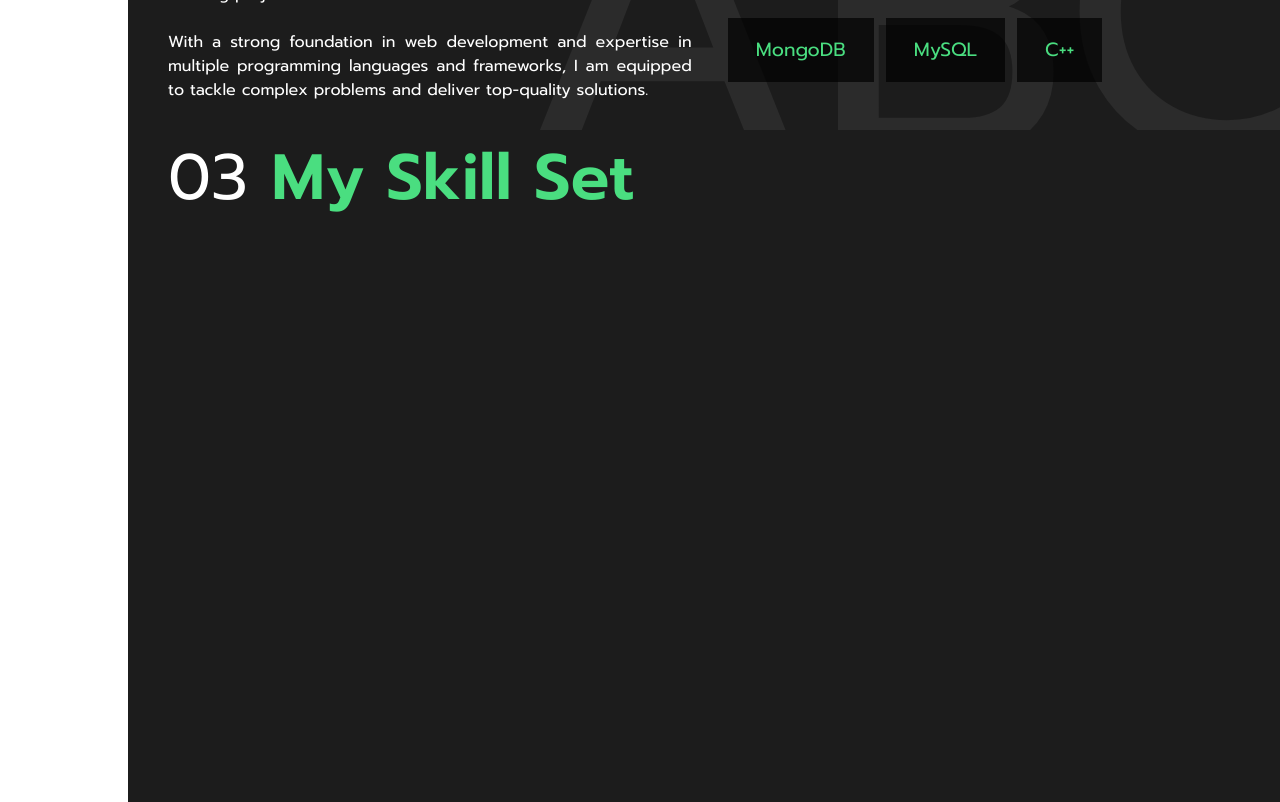
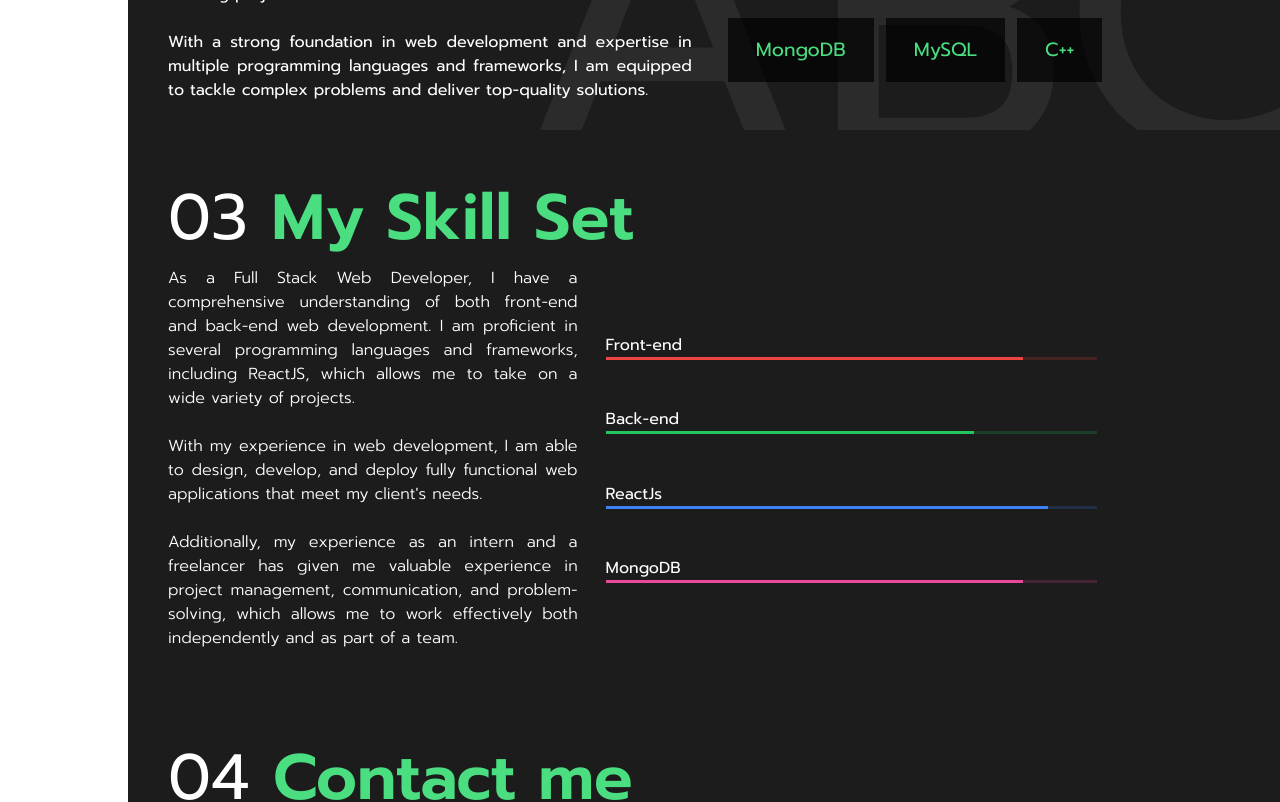
Before and after one commit to paraskalyan/Personal-website, a React (Create React App) app: page / in a window 1280 px wide. Shown: the part 1360-2162 px from the top of the page. Built offline with nearby package versions, Linux system fonts and the light colour scheme.

Commit message:
Update Skills.jsx

```diff
--- a/src/Components/Skills.jsx
+++ b/src/Components/Skills.jsx
@@ -1,11 +1,93 @@
-import React from 'react'
+import React, { useEffect } from 'react'
 import AnimatedElement from './AnimatedElement'
+import { animate, inView, motion, useAnimation } from 'framer-motion';
+import './Home.css';
+import { useInView } from 'react-intersection-observer';
 const Skills = () => {
+    const { ref: ref1, inView: inView1 } = useInView();
+    const { ref: ref2, inView: inView2 } = useInView();
+    const { ref: ref3, inView: inView3 } = useInView();
+    const { ref: ref4, inView: inView4 } = useInView();
+    const animation = useAnimation();
+    const animation2 = useAnimation();
+    const animation3 = useAnimation();
+    const animation4 = useAnimation();
+    useEffect(() => {
+        console.log(inView1, inView2)
+        if (inView1) animation.start("visible")
+        else animation.start("hidden")
+        if (inView2) animation2.start("visible")
+        else animation2.start("hidden")
+        if (inView3) animation3.start("visible")
+        else animation3.start("hidden")
+        if (inView4) animation4.start("visible")
+        else animation4.start("hidden")
+
+    }, [inView1, inView2, inView3, inView4])
+
+
     return (
-        <div className='min-h-full bg-inherit'>
+        <div id='skills' className='min-h-fit p-10 bg-inherit max-sm:px-5 max-sm:pb-3 max-sm:pt-[7vh]'>
             <AnimatedElement>
-                <div className='text-[4rem] ml-10'><span>03 </span><span className='text-green-400 font-semibold'>My Skill Set</span></div>
+                <div className='text-[4rem] max-sm:text-[2rem]'><span>03 </span><span className='text-green-400 font-semibold'>My Skill Set</span></div>
             </AnimatedElement>
+            <div className='w-full flex gap-2 max-sm:flex-col'>
+                <div className='flex-1 max-sm:my-4'>
+                    <p className='text-justify font-light'>
+                        As a Full Stack Web Developer, I have a comprehensive understanding of both front-end and back-end web development. I am proficient in several programming languages and frameworks, including ReactJS, which allows me to take on a wide variety of projects.
+                        <br /><br />With my experience in web development, I am able to design, develop, and deploy fully functional web applications that meet my client's needs.
+                        <br /><br />Additionally, my experience as an intern and a freelancer has given me valuable experience in project management, communication, and problem-solving, which allows me to work effectively both independently and as part of a team.
+                    </p>
+                </div>
+                <div className='flex-[1.5] flex flex-col justify-evenly p-5 max-sm:p-0 max-sm:gap-6 max-sm:my-5 max-sm:text-[18px]'>
+                    <div>
+                        <p>Front-end</p>
+                        <div className='level-bar bg-red-500 w-[80%] h-[3px] bg-opacity-20 relative max-sm:w-full max-sm:my-1'>
+                            <motion.div ref={ref1} variants={{ hidden: { width: 0 }, visible: { width: '85%' } }} initial="hidden" animate={animation} transition={{ duration: 0.6, delay: 0.3, type: 'spring', stiffness: '60' }} className='absolute bg-red-500 h-full left-0'>
+                            </motion.div>
+                        </div>
+                    </div>
+                    <div>
+                        <p>Back-end</p>
+                        <div className='max-sm:my-1 level-bar max-sm:w-full bg-green-500 w-[80%] h-[3px] bg-opacity-20 relative'>
+                            <motion.div
+                                ref={ref2}
+                                variants={{ hidden: { width: 0 }, visible: { width: '75%' } }}
+                                initial="hidden"
+                                animate={animation2}
+                                transition={{ duration: 0.6, delay: 0.3, type: 'spring', stiffness: '60' }}
+                                className='absolute bg-green-500 w-4 h-full left-0 bg-opacity-100'>
+                            </motion.div>
+                        </div>
+                    </div>
+                    <div>
+                        <p>ReactJs</p>
+                        <div className=' max-sm:my-1 level-bar max-sm:w-full bg-blue-500 w-[80%] h-[3px] bg-opacity-20 relative'>
+                            <motion.div
+                                ref={ref3}
+                                variants={{ hidden: { width: 0 }, visible: { width: '90%' } }}
+                                initial="hidden"
+                                animate={animation3}
+                                transition={{ duration: 0.6, delay: 0.3, type: 'spring', stiffness: '60' }}
+                                className='absolute bg-blue-500 w-4 h-full left-0 bg-opacity-100'>
+                            </motion.div>
+                        </div>
+                    </div>
+                    <div>
+                        <p>MongoDB</p>
+                        <div className='max-sm:my-1 level-bar max-sm:w-full bg-pink-500 w-[80%] h-[3px] bg-opacity-20 relative'>
+                            <motion.div
+                                ref={ref4}
+                                variants={{ hidden: { width: 0 }, visible: { width: '85%' } }}
+                                initial="hidden"
+                                animate={animation4}
+                                transition={{ duration: 0.6, delay: 0.3, type: 'spring', stiffness: '60' }}
+                                className='absolute bg-pink-500 w-4 h-full left-0 bg-opacity-100'>
+                            </motion.div>
+                        </div>
+                    </div>
+                </div>
+            </div>
         </div>
     )
 }
```
